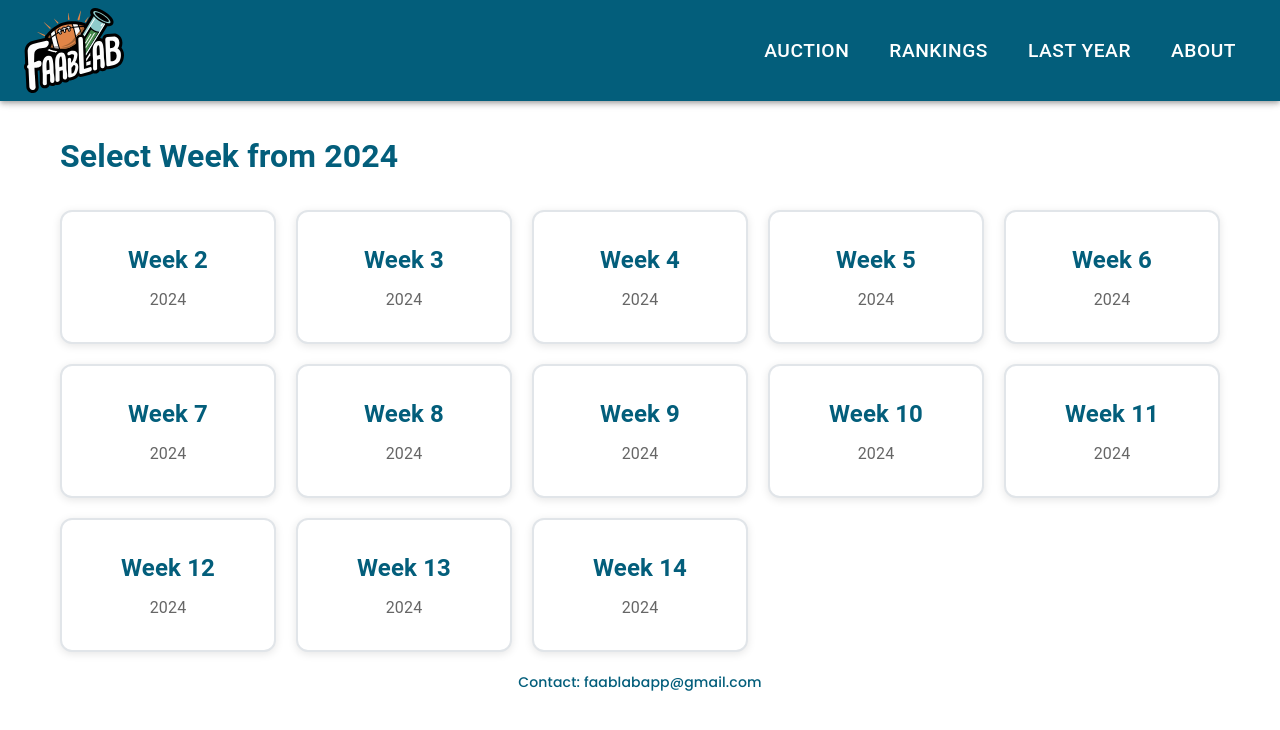
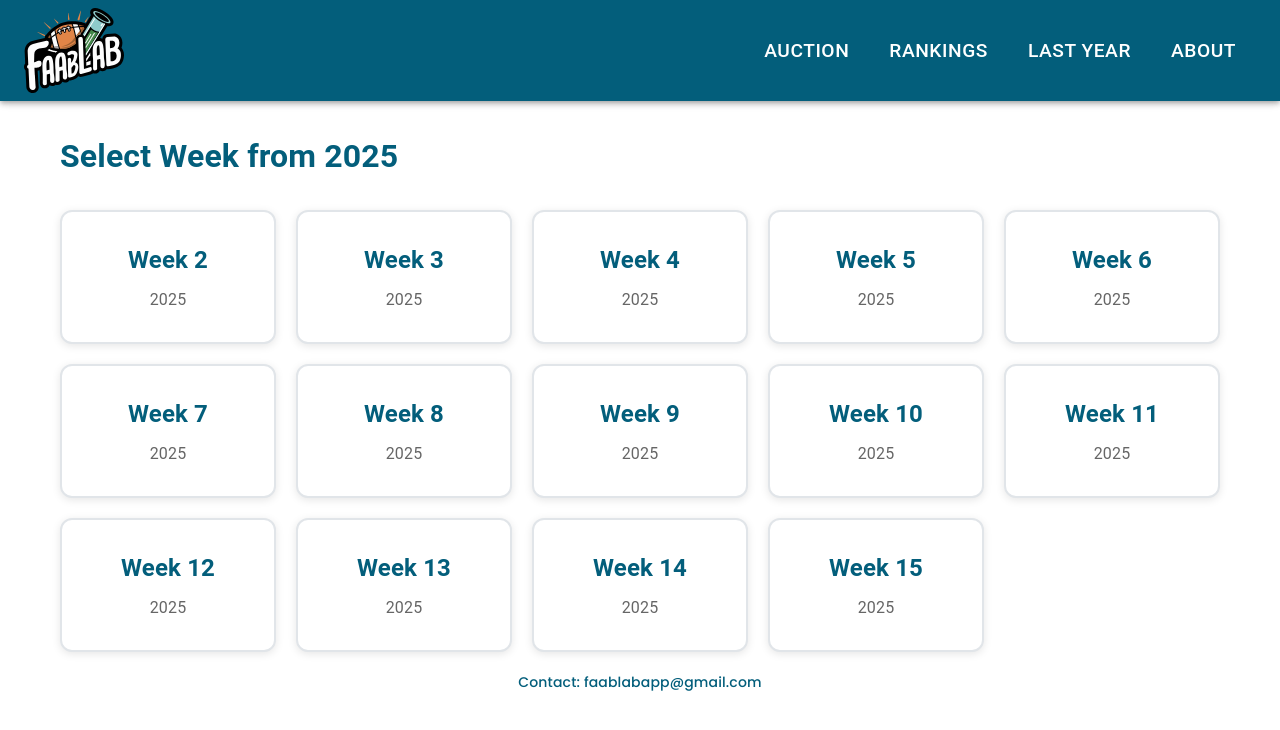
Before and after one commit to freemanwsmith3/thefaablabfrontend, a React (Create React App) app: page /history in a window 1280 px wide. Shown: the top 730 px of the page. Built offline with nearby package versions, Linux system fonts and the light colour scheme.

Commit message:
Update History.js

```diff
--- a/src/component/History/History.js
+++ b/src/component/History/History.js
@@ -7,13 +7,13 @@ const History = () => {
 
   // Function to convert display week to actual week number for 2024
   const getActualWeekNumber = (displayWeek) => {
-    return 28 + displayWeek; // Week 1 of 2024 = actual week 28
+    return 40 + displayWeek; // Week 1 of 2024 = actual week 28
   };
 
   // Function to get weeks for 2024
   const getWeeksFor2024 = () => {
     // 2024 has 13 weeks in your system
-    return Array.from({ length: 13 }, (_, i) => i + 1);
+    return Array.from({ length: 14 }, (_, i) => i + 1);
   };
 
   const handleWeekClick = (displayWeek) => {
@@ -24,7 +24,7 @@ const History = () => {
   return (
     <div className="history-container">
       <div className="history-header">
-        <h2>Select Week from 2024</h2>
+        <h2>Select Week from 2025</h2>
       </div>
       <div className="weeks-grid">
         {getWeeksFor2024().map((week) => (
@@ -34,7 +34,7 @@ const History = () => {
             onClick={() => handleWeekClick(week)}
           >
             <h3>Week {week + 1}</h3>
-            <p>2024</p>
+            <p>2025</p>
           </div>
         ))}
       </div>
```
